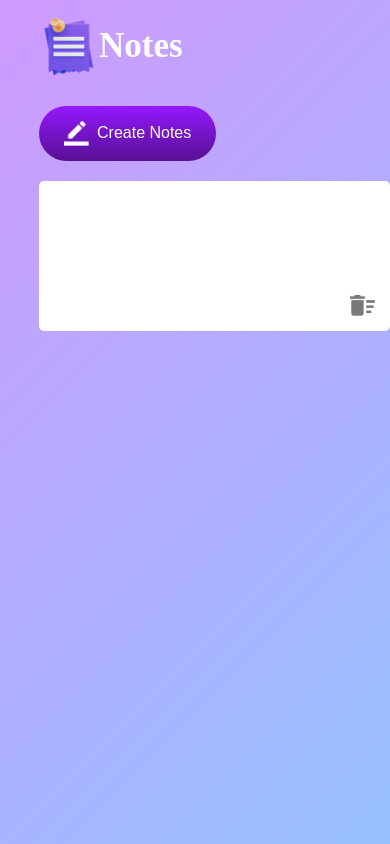
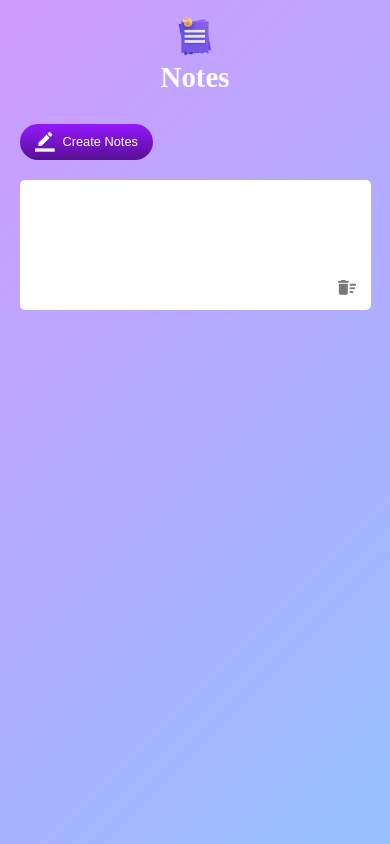
Before and after one commit to mohamedeltahan1470/Notes-App, a plain HTML site: page index.html in a window 390 px wide. Both pictures are taken after a click on the button "Create Notes". Drawn offline with Linux system fonts and the light colour scheme.

Commit message:
add readme

```diff
--- a/style.css
+++ b/style.css
@@ -1,58 +1,113 @@
-*{
+* {
     margin: 0;
     padding: 0;
     box-sizing: border-box;
 }
-.container{
+
+.container {
     width: 100%;
     min-height: 100vh;
-    background: linear-gradient(135deg, #cf9aff , #95c0ff);
+    background: linear-gradient(135deg, #cf9aff, #95c0ff);
     color: #fff;
-    padding-top: 4%;
-    padding-left: 10%;
+    padding: 4% 5%;
+    text-align: center;
 }
-.container h1{
+
+.container h1 {
     display: flex;
     align-items: center;
-    font-size: 35px;
+    font-size: 2.5rem;
     font-weight: 600;
+    justify-content: center;
+    gap: 10px;
 }
-.container h1 img{
-    width: 60px;
+
+.container h1 img {
+    width: 50px;
 }
-.container button img{
-width: 25px;
-margin-right: 8px;
+
+.container button img {
+    width: 20px;
+    margin-right: 8px;
 }
-.container button{
+
+.container button {
     display: flex;
     align-items: center;
-    background: linear-gradient(#9418fd , #571094);
+    background: linear-gradient(#9418fd, #571094);
     color: #fff;
-    font-size: 16px;
+    font-size: 1rem;
     outline: 0;
     border: 0;
     border-radius: 40px;
-    padding: 15px 25px ;
+    padding: 12px 20px;
     margin: 30px 0 20px;
     cursor: pointer;
+    justify-content: center;
 }
-.input-box{
+
+.input-box {
     position: relative;
-    width: 100%;
+    width: 90%;
     max-width: 500px;
     min-height: 150px;
     background: #fff;
     color: #333;
     padding: 20px;
-    margin: 20px 0;
-    outline: none;
+    margin: 20px auto;
     border-radius: 5px;
 }
-.input-box img{
-    width: 25px;
-    position:absolute;
+
+.input-box img {
+    width: 20px;
+    position: absolute;
     bottom: 15px;
     right: 15px;
     cursor: pointer;
 }
+
+@media (max-width: 768px) {
+    .container h1 {
+        font-size: 2rem;
+    }
+
+    .container h1 img {
+        width: 45px;
+    }
+
+    .container button {
+        font-size: 0.9rem;
+        padding: 10px 18px;
+    }
+
+    .input-box {
+        width: 100%;
+        padding: 15px;
+    }
+}
+
+@media (max-width: 480px) {
+    .container h1 {
+        font-size: 1.8rem;
+        flex-direction: column;
+        gap: 5px;
+    }
+
+    .container h1 img {
+        width: 40px;
+    }
+
+    .container button {
+        font-size: 0.8rem;
+        padding: 8px 15px;
+    }
+
+    .input-box {
+        width: 100%;
+        min-height: 130px;
+    }
+
+    .input-box img {
+        width: 18px;
+    }
+}
```
Also changed, not shown: 1 other file.
